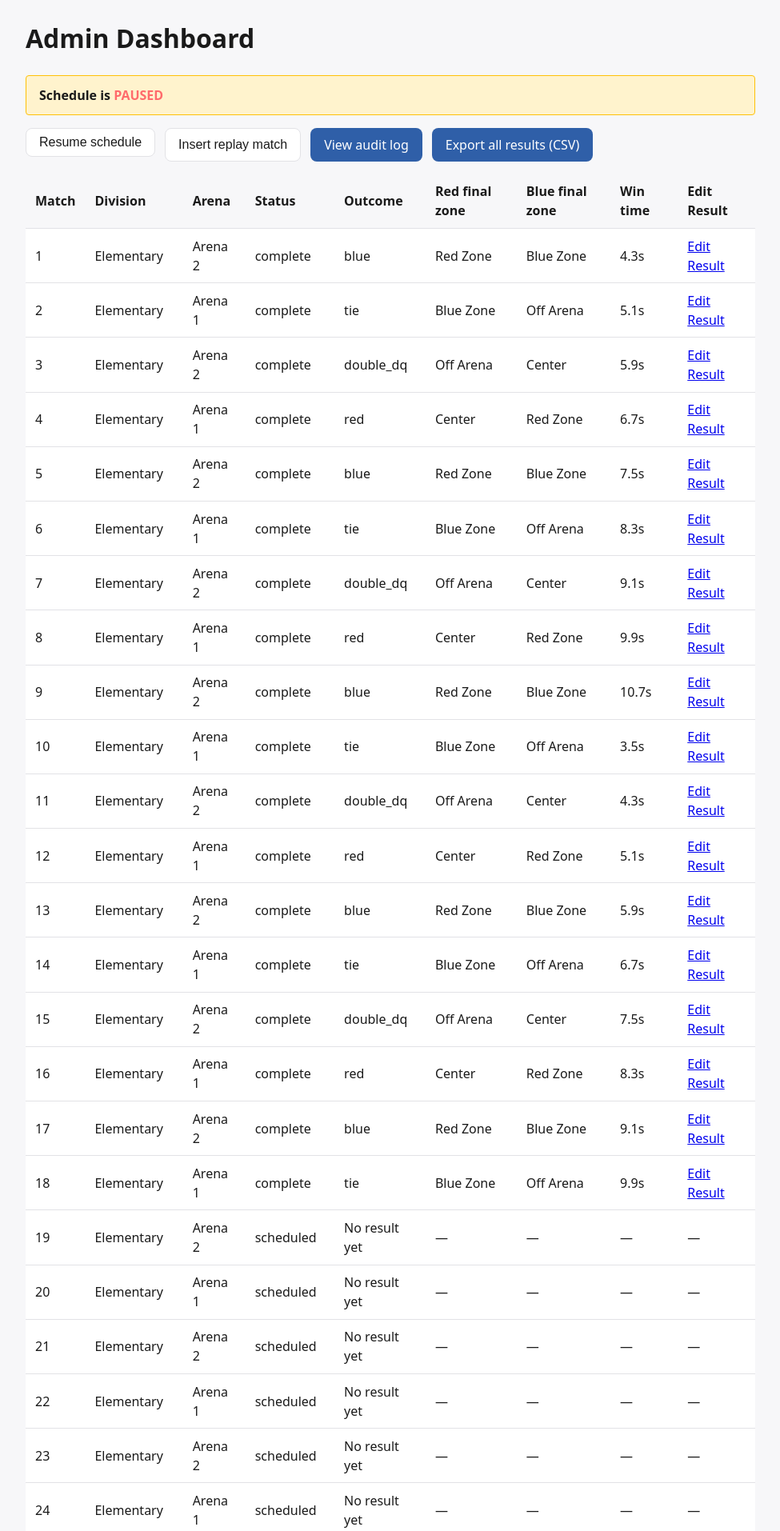
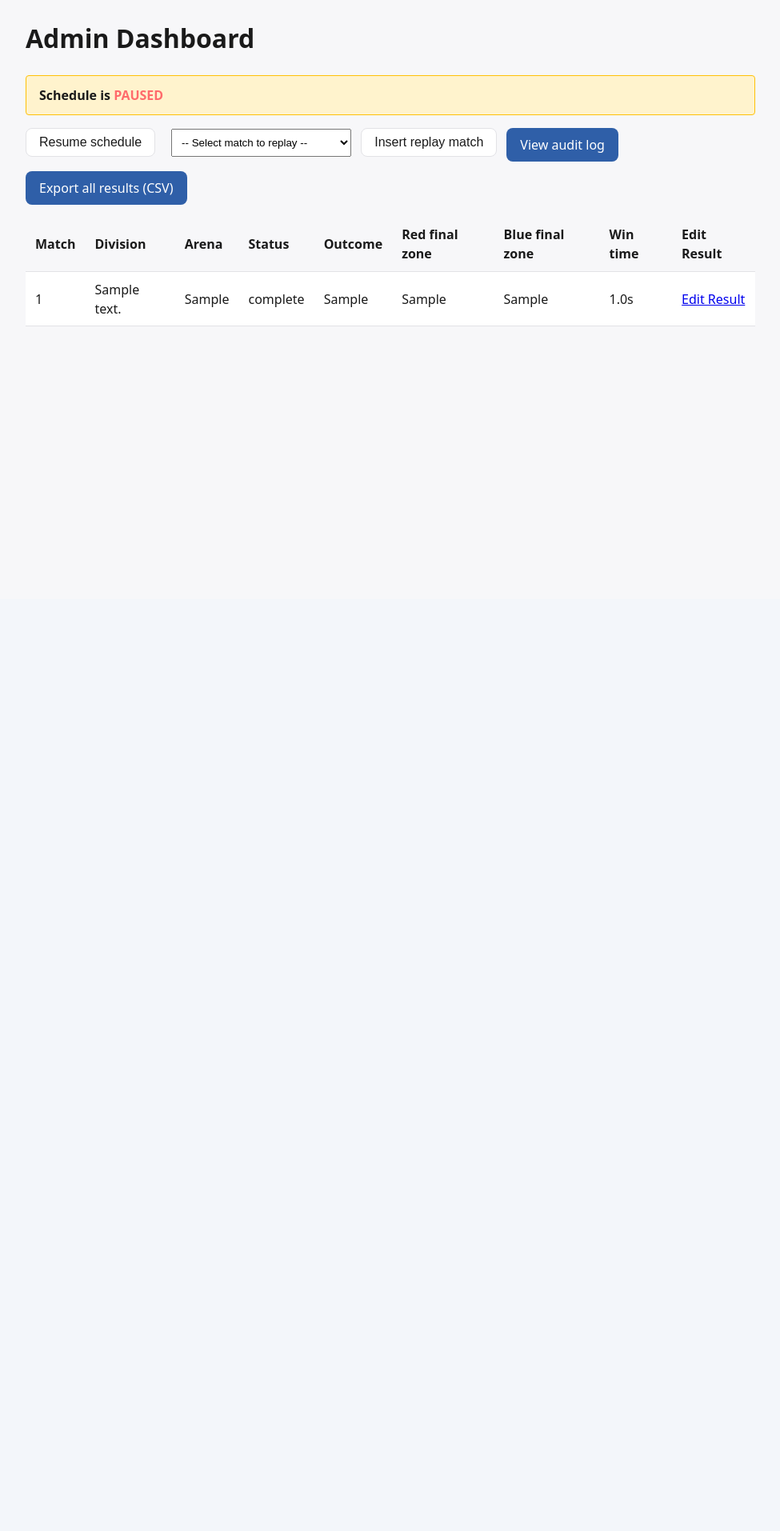
Before and after one commit to Krishlin/RoboticsCompWebsite, a Flask app: page /admin/ in a window 1280 px wide. Shown: the part 51-1965 px from the top of the page at 80% size, without its empty margins (152-1127 px from the left). After the commit the page ends 459 px from the top, so only its background shows below. Run offline with Flask 3, Linux system fonts and the light colour scheme; tables that the repository leaves empty hold one stand-in row (values such as "Sample post").

Commit message:
Complete admin audit and rankings integration

```diff
--- a/app/admin/routes.py
+++ b/app/admin/routes.py
@@ -2,20 +2,22 @@
 # Head ref panel: edit any result (writing an AuditEntry every time), pause
 # and resume the schedule, insert a replay match, global CSV export.
 
+import csv
+import io
 from datetime import datetime
 
-from flask import render_template, request, redirect, url_for, abort
+from flask import render_template, request, redirect, url_for, abort, Response
 
 from app.db import db
-from app.fake_data import MATCHES, RESULTS_BY_MATCH_ID
 from app.models import AuditEntry, Match, MatchResult, ScheduleState
 from app.admin import admin_bp
 
 
 def _match_rows_with_results():
     rows = []
-    for match in MATCHES:
-        result = RESULTS_BY_MATCH_ID.get(match["id"])
+    matches = Match.query.order_by(Match.division, Match.match_number).all()
+    for match in matches:
+        result = MatchResult.query.filter_by(match_id=match.id).first()
         rows.append({
             "match": match,
             "result": result,
@@ -37,6 +39,14 @@ def _get_or_create_schedule_state():
         db.session.add(state)
         db.session.commit()
     return state
+
+
+def _get_next_match_number_for_division(division):
+    """Get the next available match_number for a given division."""
+    max_match = Match.query.filter_by(division=division).order_by(Match.match_number.desc()).first()
+    if max_match is None:
+        return 1
+    return max_match.match_number + 1
 
 
 @admin_bp.route("/")
@@ -152,3 +162,115 @@ def resume_schedule():
     state.changed_at = datetime.utcnow()
     db.session.commit()
     return redirect(url_for("admin.dashboard"))
+
+
+@admin_bp.route("/replay", methods=["POST"])
+def insert_replay_match():
+    """Create a replay of an existing match."""
+    original_match_id = request.form.get("original_match_id")
+
+    if not original_match_id:
+        abort(400)
+
+    original_match = Match.query.filter_by(id=original_match_id).first()
+    if original_match is None:
+        abort(404)
+
+    # Get the next available match_number for this division
+    next_match_number = _get_next_match_number_for_division(original_match.division)
+
+    # Create the replay match
+    replay_match = Match(
+        match_number=next_match_number,
+        phase=original_match.phase,
+        division=original_match.division,
+        arena=original_match.arena,
+        scheduled_time=original_match.scheduled_time,
+        red_team_id=original_match.red_team_id,
+        blue_team_id=original_match.blue_team_id,
+        status="scheduled",
+        is_replay=True,
+        bracket_round=original_match.bracket_round,
+        bracket_slot=original_match.bracket_slot,
+    )
+
+    try:
+        db.session.add(replay_match)
+        db.session.commit()
+    except Exception:
+        db.session.rollback()
+        abort(500)
+
+    return redirect(url_for("admin.dashboard"))
+
+
+@admin_bp.route("/export.csv", methods=["GET"])
+def export_csv():
+    """Export all matches and results to CSV."""
+    # Query all matches ordered by division and match_number
+    matches = Match.query.order_by(Match.division, Match.match_number).all()
+
+    # Define CSV columns
+    columns = [
+        "match_id",
+        "match_number",
+        "division",
+        "phase",
+        "arena",
+        "scheduled_time",
+        "red_team_id",
+        "blue_team_id",
+        "status",
+        "is_replay",
+        "bracket_round",
+        "bracket_slot",
+        "outcome",
+        "win_time_seconds",
+        "red_final_zone",
+        "blue_final_zone",
+        "submitted_at",
+        "submitted_by",
+    ]
+
+    # Create CSV in memory
+    output = io.StringIO()
+    writer = csv.DictWriter(output, fieldnames=columns, restval="")
+    writer.writeheader()
+
+    # Write each match row
+    for match in matches:
+        result = MatchResult.query.filter_by(match_id=match.id).first()
+
+        row = {
+            "match_id": match.id,
+            "match_number": match.match_number,
+            "division": match.division,
+            "phase": match.phase,
+            "arena": match.arena,
+            "scheduled_time": match.scheduled_time.isoformat() if match.scheduled_time else "",
+            "red_team_id": match.red_team_id,
+            "blue_team_id": match.blue_team_id,
+            "status": match.status,
+            "is_replay": match.is_replay,
+            "bracket_round": match.bracket_round,
+            "bracket_slot": match.bracket_slot,
+        }
+
+        # Add result columns if result exists
+        if result:
+            row["outcome"] = result.outcome
+            row["win_time_seconds"] = result.win_time_seconds
+            row["red_final_zone"] = result.red_final_zone
+            row["blue_final_zone"] = result.blue_final_zone
+            row["submitted_at"] = result.submitted_at.isoformat() if result.submitted_at else ""
+            row["submitted_by"] = result.submitted_by
+
+        writer.writerow(row)
+
+    # Prepare response
+    output.seek(0)
+    return Response(
+        output.getvalue(),
+        mimetype="text/csv",
+        headers={"Content-Disposition": "attachment; filename=matches.csv"},
+    )
--- a/app/admin/templates/admin/dashboard.html
+++ b/app/admin/templates/admin/dashboard.html
@@ -18,9 +18,18 @@
                 <button type="submit" class="btn btn-secondary">Pause schedule</button>
             </form>
         {% endif %}
-        <button class="btn btn-secondary">Insert replay match</button>
+        <form method="POST" action="{{ url_for('admin.insert_replay_match') }}" style="display: inline; margin-left: 0.5rem;">
+            <select name="original_match_id" style="padding: 0.5rem; margin-right: 0.5rem;">
+                <option value="">-- Select match to replay --</option>
+                {% for row in match_rows %}
+                    {% set match = row.match %}
+                    <option value="{{ match.id }}">Match {{ match.match_number }} ({{ match.division }}, {{ match.arena }})</option>
+                {% endfor %}
+            </select>
+            <button type="submit" class="btn btn-secondary">Insert replay match</button>
+        </form>
         <a class="btn" href="/admin/audit-log">View audit log</a>
-        <a class="btn" href="#">Export all results (CSV)</a>
+        <a class="btn" href="{{ url_for('admin.export_csv') }}">Export all results (CSV)</a>
     </div>
 
     <table class="data-table">
```
Also changed, not shown: app/rankings/calculator.py (added, +101 -0 lines), app/rankings/routes.py (+4 -3 lines).
